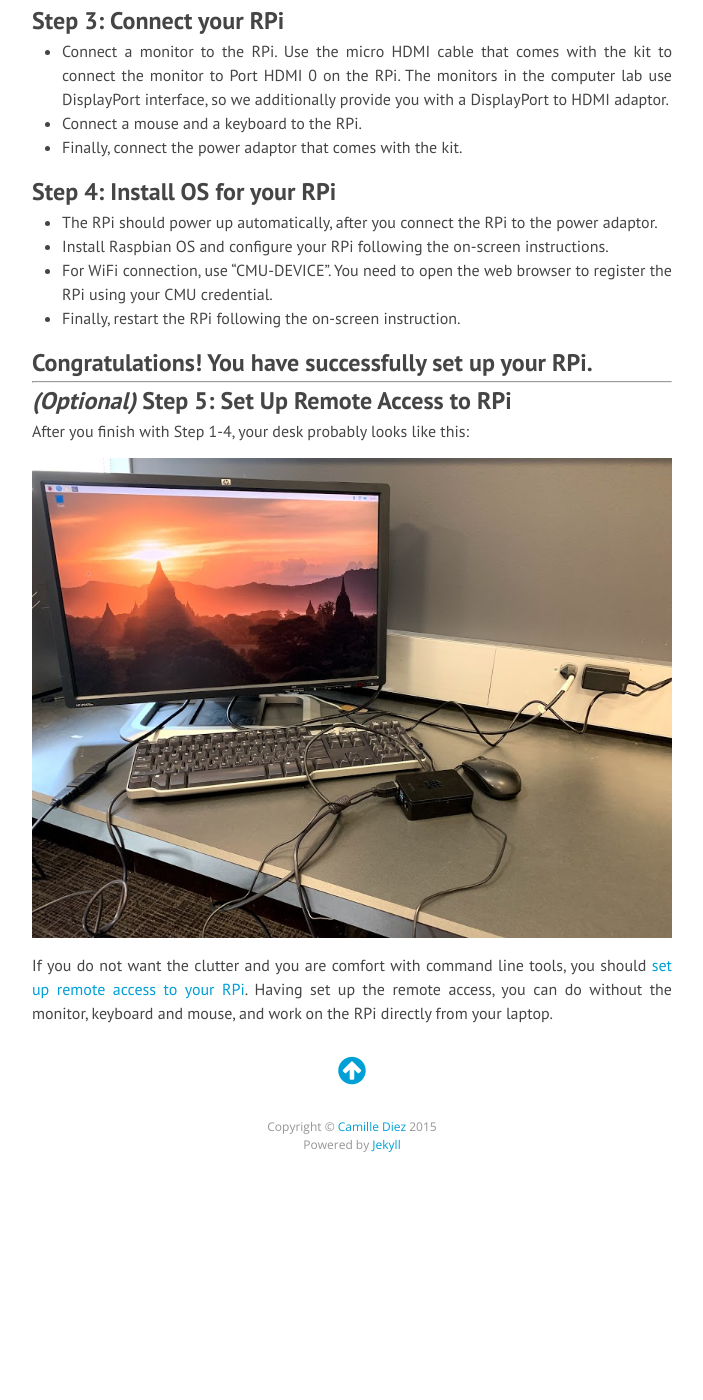
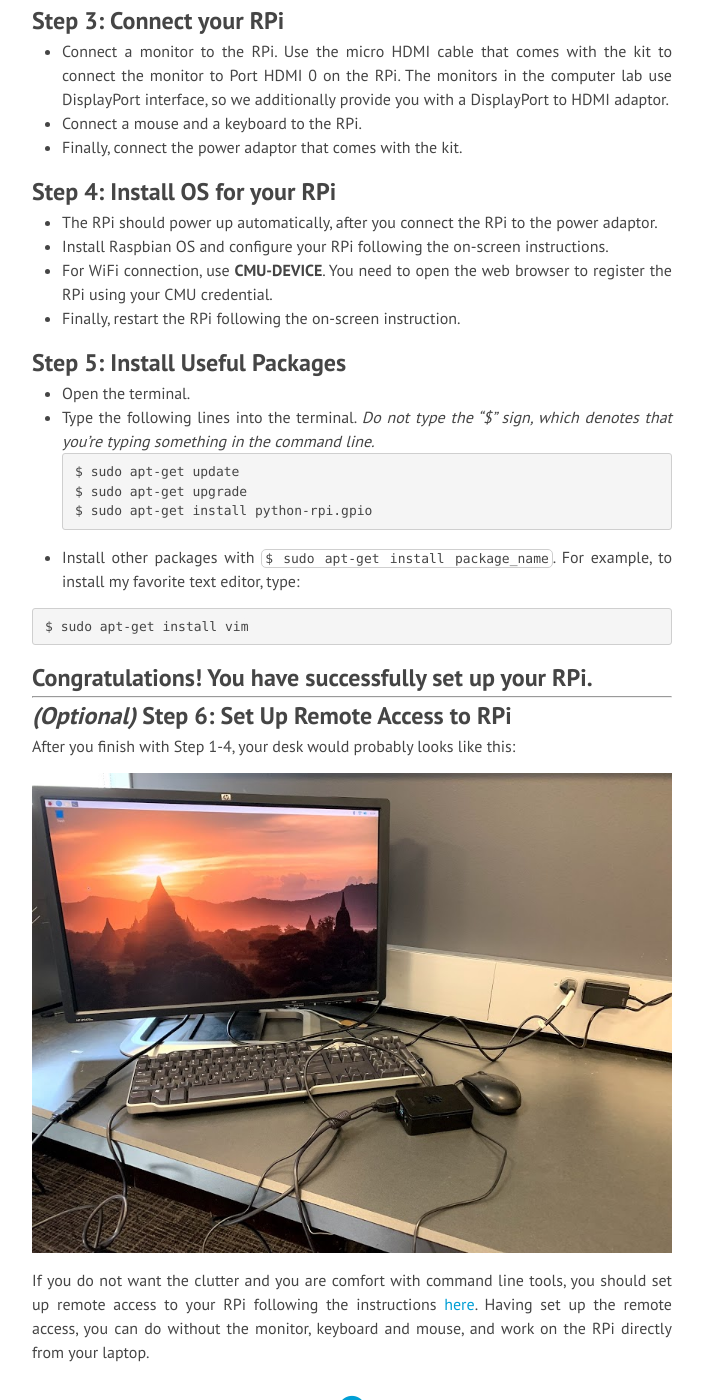
Before and after one commit to INFERLab/12740, a Jekyll site: the page built from _posts/2019-08-15-get-started.md, in a window 1280 px wide and 1400 px high, scrolled down 2453 px. Shown: the whole window, without its empty margins (288-991 px from the left). Built offline with Jekyll 4.4.1, drawn with Linux system fonts in a browser that asks for light colours; nearby versions of some CDN libraries; before the commit the page ends 3643 px from its top, so only the background shows below that; some of the changed text lies outside the part shown.

````diff
--- a/_posts/2019-08-15-get-started.md
+++ b/_posts/2019-08-15-get-started.md
@@ -4,7 +4,6 @@ title: 1. Getting Started with Raspberry Pi
 permalink: /tutorials/get-started.html
 author: Bingqing Chen
 ---
-
 Each project team will get the following items.
 
 - Raspberry Pi 4 Ultimate Kit from CanaKit
@@ -66,8 +65,23 @@ Accessories:
 ## Step 4: Install OS for your RPi
 - The RPi should power up automatically, after you connect the RPi to the power adaptor.
 - Install Raspbian OS and configure your RPi following the on-screen instructions.
-- For WiFi connection, use "CMU-DEVICE". You need to open the web browser to register the RPi using your CMU credential.
+- For WiFi connection, use **CMU-DEVICE**. You need to open the web browser to register the RPi using your CMU credential.
 - Finally, restart the RPi following the on-screen instruction.
+
+
+## Step 5: Install Useful Packages
+- Open the terminal.
+- Type the following lines into the terminal. *Do not type the "$" sign, which denotes that you're typing something in the command line.*
+```
+$ sudo apt-get update
+$ sudo apt-get upgrade
+$ sudo apt-get install python-rpi.gpio
+```
+- Install other packages with `$ sudo apt-get install package_name`. For example, to install my favorite text editor, type:
+
+```
+$ sudo apt-get install vim
+```
 
 
 
@@ -75,9 +89,9 @@ Accessories:
 
 ---
 
-## *(Optional)* Step 5: Set Up Remote Access to RPi
-After you finish with Step 1-4, your desk probably looks like this:
+## *(Optional)* Step 6: Set Up Remote Access to RPi
+After you finish with Step 1-4, your desk would probably looks like this:
 
 ![Finished!](/12740/assets/connection.jpg)
 
-If you do not want the clutter and you are comfort with command line tools, you should [set up remote access to your RPi](https://www.raspberrypi.org/magpi/ssh-remote-control-raspberry-pi/). Having set up the remote access, you can do without the monitor, keyboard and mouse, and work on the RPi directly from your laptop.
+If you do not want the clutter and you are comfort with command line tools, you should set up remote access to your RPi following the instructions [here](https://www.raspberrypi.org/magpi/ssh-remote-control-raspberry-pi/). Having set up the remote access, you can do without the monitor, keyboard and mouse, and work on the RPi directly from your laptop.
````
Also changed, not shown: other parts of _posts/2019-08-15-get-started.md (+1 -1 lines), _posts/2019-06-06-sample-project.md (added, +7 -0 lines), _posts/2019-07-29-binary.md (+51 -3 lines), assets/breadboard.png (added).
